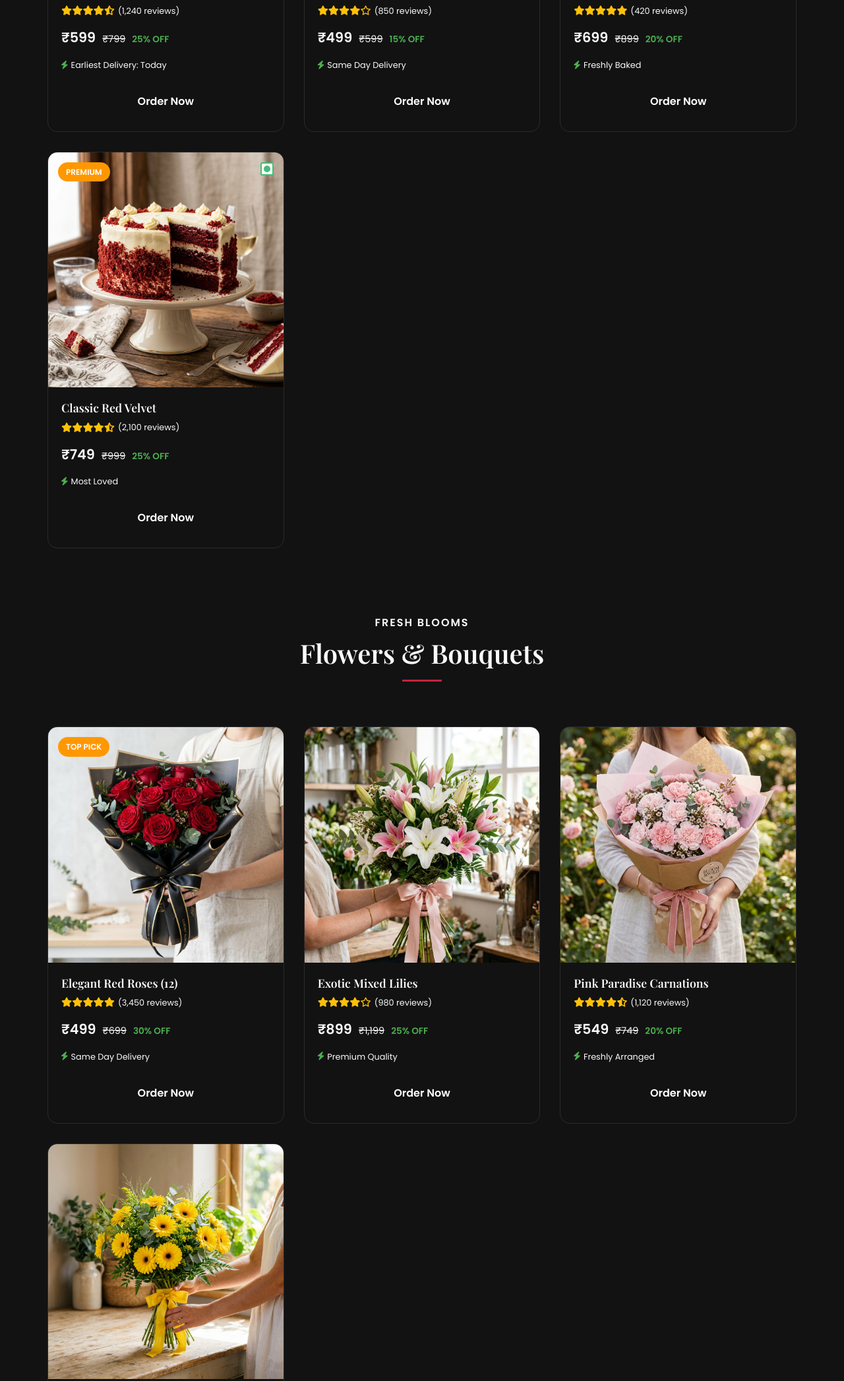
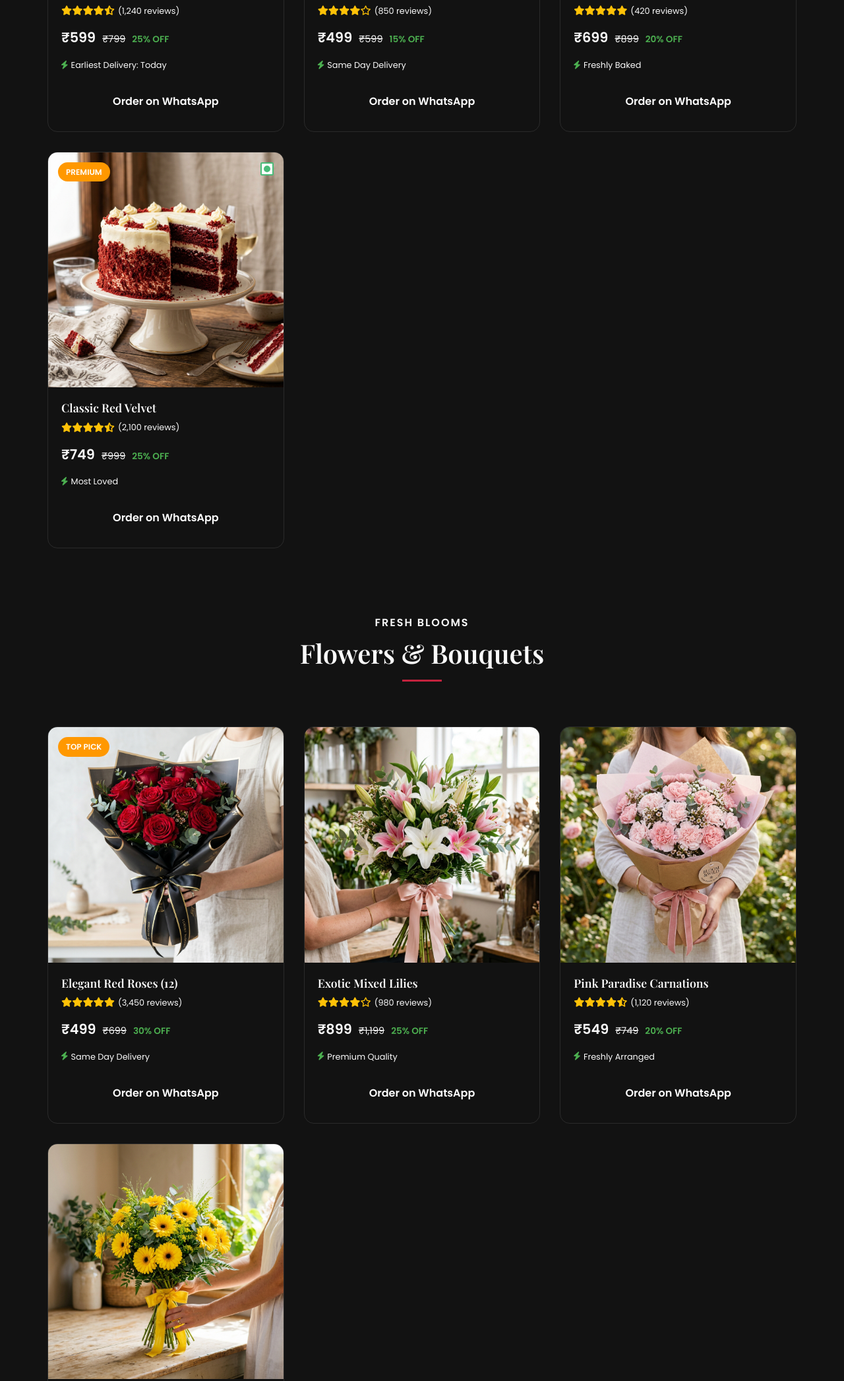
Before and after one commit to jalwa22/jalwacakebakery, a plain HTML site: page services.html in a window 1280 px wide. Shown: the part 1148-3241 px from the top of the page at 66% size. Drawn offline with nearby package versions, Linux system fonts and the light colour scheme.

Commit message:
Update WhatsApp links to include product image URLs for all products

```diff
--- a/services.html
+++ b/services.html
@@ -78,7 +78,7 @@
                             <span class="discount-tag">25% OFF</span>
                         </div>
                         <p class="delivery-info"><i class="fas fa-bolt"></i> Earliest Delivery: Today</p>
-                        <a href="https://wa.me/918271631474?text=I%20want%20to%20order%20the%20Chocolate%20Truffle%20Cake" target="_blank" class="buy-btn">Order Now</a>
+                        <a href="https://wa.me/918271631474?text=Hi!%20I%20want%20to%20order%20the%20Tempting%20Truffle%20Cake.%0AImage:%20https://jalwacakebakery.netlify.app/assets/images/products/chocolate_cake.png" target="_blank" class="buy-btn">Order on WhatsApp</a>
                     </div>
                 </div>
 
@@ -100,7 +100,7 @@
                             <span class="discount-tag">15% OFF</span>
                         </div>
                         <p class="delivery-info"><i class="fas fa-bolt"></i> Same Day Delivery</p>
-                        <a href="https://wa.me/918271631474?text=I%20want%20to%20order%20the%20Butterscotch%20Cake" target="_blank" class="buy-btn">Order Now</a>
+                        <a href="https://wa.me/918271631474?text=Hi!%20I%20want%20to%20order%20the%20Butterscotch%20Crunch%20Cake.%0AImage:%20https://jalwacakebakery.netlify.app/assets/images/products/butterscotch_cake.png" target="_blank" class="buy-btn">Order on WhatsApp</a>
                     </div>
                 </div>
 
@@ -123,7 +123,7 @@
                             <span class="discount-tag">20% OFF</span>
                         </div>
                         <p class="delivery-info"><i class="fas fa-bolt"></i> Freshly Baked</p>
-                        <a href="https://wa.me/918271631474?text=I%20want%20to%20order%20the%20Fresh%20Fruit%20Cake" target="_blank" class="buy-btn">Order Now</a>
+                        <a href="https://wa.me/918271631474?text=Hi!%20I%20want%20to%20order%20the%20Premium%20Fruit%20Cake.%0AImage:%20https://jalwacakebakery.netlify.app/assets/images/products/fruit_cake.png" target="_blank" class="buy-btn">Order on WhatsApp</a>
                     </div>
                 </div>
 
@@ -146,7 +146,7 @@
                             <span class="discount-tag">25% OFF</span>
                         </div>
                         <p class="delivery-info"><i class="fas fa-bolt"></i> Most Loved</p>
-                        <a href="https://wa.me/918271631474?text=I%20want%20to%20order%20the%20Red%20Velvet%20Cake" target="_blank" class="buy-btn">Order Now</a>
+                        <a href="https://wa.me/918271631474?text=Hi!%20I%20want%20to%20order%20the%20Decadent%20Red%20Velvet%20Cake.%0AImage:%20https://jalwacakebakery.netlify.app/assets/images/products/red_velvet_cake.png" target="_blank" class="buy-btn">Order on WhatsApp</a>
                     </div>
                 </div>
             </div>
@@ -175,7 +175,7 @@
                             <span class="discount-tag">30% OFF</span>
                         </div>
                         <p class="delivery-info"><i class="fas fa-bolt"></i> Same Day Delivery</p>
-                        <a href="https://wa.me/918271631474?text=I%20want%20to%20order%20the%20Red%20Roses%20Bouquet" target="_blank" class="buy-btn">Order Now</a>
+                        <a href="https://wa.me/918271631474?text=Hi!%20I%20want%20to%20order%20the%20Elegant%20Red%20Roses.%0AImage:%20https://jalwacakebakery.netlify.app/assets/images/products/red_roses.png" target="_blank" class="buy-btn">Order on WhatsApp</a>
                     </div>
                 </div>
 
@@ -196,7 +196,7 @@
                             <span class="discount-tag">25% OFF</span>
                         </div>
                         <p class="delivery-info"><i class="fas fa-bolt"></i> Premium Quality</p>
-                        <a href="https://wa.me/918271631474?text=I%20want%20to%20order%20the%20Mixed%20Lilies" target="_blank" class="buy-btn">Order Now</a>
+                        <a href="https://wa.me/918271631474?text=Hi!%20I%20want%20to%20order%20the%20Mixed%20Lilies%20Bouquet.%0AImage:%20https://jalwacakebakery.netlify.app/assets/images/products/mixed_lilies.png" target="_blank" class="buy-btn">Order on WhatsApp</a>
                     </div>
                 </div>
 
@@ -217,7 +217,7 @@
                             <span class="discount-tag">20% OFF</span>
                         </div>
                         <p class="delivery-info"><i class="fas fa-bolt"></i> Freshly Arranged</p>
-                        <a href="https://wa.me/918271631474?text=I%20want%20to%20order%20the%20Pink%20Carnations" target="_blank" class="buy-btn">Order Now</a>
+                        <a href="https://wa.me/918271631474?text=Hi!%20I%20want%20to%20order%20the%20Lovely%20Pink%20Carnations.%0AImage:%20https://jalwacakebakery.netlify.app/assets/images/products/pink_carnations.png" target="_blank" class="buy-btn">Order on WhatsApp</a>
                     </div>
                 </div>
 
@@ -238,7 +238,7 @@
                             <span class="discount-tag">25% OFF</span>
                         </div>
                         <p class="delivery-info"><i class="fas fa-bolt"></i> Same Day Delivery</p>
-                        <a href="https://wa.me/918271631474?text=I%20want%20to%20order%20Yellow%20Gerberas" target="_blank" class="buy-btn">Order Now</a>
+                        <a href="https://wa.me/918271631474?text=Hi!%20I%20want%20to%20order%20the%20Sunny%20Yellow%20Gerberas.%0AImage:%20https://jalwacakebakery.netlify.app/assets/images/products/yellow_gerberas.png" target="_blank" class="buy-btn">Order on WhatsApp</a>
                     </div>
                 </div>
             </div>
@@ -268,7 +268,7 @@
                             <span class="discount-tag">30% OFF</span>
                         </div>
                         <p class="delivery-info"><i class="fas fa-bolt"></i> Best for Anniversaries</p>
-                        <a href="https://wa.me/918271631474?text=I%20want%20to%20order%20the%20Sweet%20Celebration%20Combo" target="_blank" class="buy-btn">Order Now</a>
+                        <a href="https://wa.me/918271631474?text=Hi!%20I%20want%20to%20order%20the%20Sweet%20Celebration%20Combo.%0AImage:%20https://jalwacakebakery.netlify.app/assets/images/products/cake_flower_combo.png" target="_blank" class="buy-btn">Order on WhatsApp</a>
                     </div>
                 </div>
 
@@ -290,7 +290,7 @@
                             <span class="discount-tag">28% OFF</span>
                         </div>
                         <p class="delivery-info"><i class="fas fa-bolt"></i> Perfect for Birthdays</p>
-                        <a href="https://wa.me/918271631474?text=I%20want%20to%20order%20the%20Cute%20Surprise%20Combo" target="_blank" class="buy-btn">Order Now</a>
+                        <a href="https://wa.me/918271631474?text=Hi!%20I%20want%20to%20order%20the%20Cute%20Surprise%20Combo.%0AImage:%20https://jalwacakebakery.netlify.app/assets/images/products/cake_teddy_combo.png" target="_blank" class="buy-btn">Order on WhatsApp</a>
                     </div>
                 </div>
 
@@ -313,7 +313,7 @@
                             <span class="discount-tag">20% OFF</span>
                         </div>
                         <p class="delivery-info"><i class="fas fa-bolt"></i> High-End Gifting</p>
-                        <a href="https://wa.me/918271631474?text=I%20want%20to%20order%20the%20Everlasting%20Love%20Combo" target="_blank" class="buy-btn">Order Now</a>
+                        <a href="https://wa.me/918271631474?text=Hi!%20I%20want%20to%20order%20the%20Anniversary%20Special%20Combo.%0AImage:%20https://jalwacakebakery.netlify.app/assets/images/products/anniversary_combo.png" target="_blank" class="buy-btn">Order on WhatsApp</a>
                     </div>
                 </div>
 
@@ -335,7 +335,7 @@
                             <span class="discount-tag">25% OFF</span>
                         </div>
                         <p class="delivery-info"><i class="fas fa-bolt"></i> Same Day Delivery</p>
-                        <a href="https://wa.me/918271631474?text=I%20want%20to%20order%20the%20Mega%20Birthday%20Bash%20Combo" target="_blank" class="buy-btn">Order Now</a>
+                        <a href="https://wa.me/918271631474?text=Hi!%20I%20want%20to%20order%20the%20Birthday%20Blast%20Combo.%0AImage:%20https://jalwacakebakery.netlify.app/assets/images/products/birthday_combo.png" target="_blank" class="buy-btn">Order on WhatsApp</a>
                     </div>
                 </div>
             </div>
```
Also changed, not shown: index.html (+12 -12 lines).
